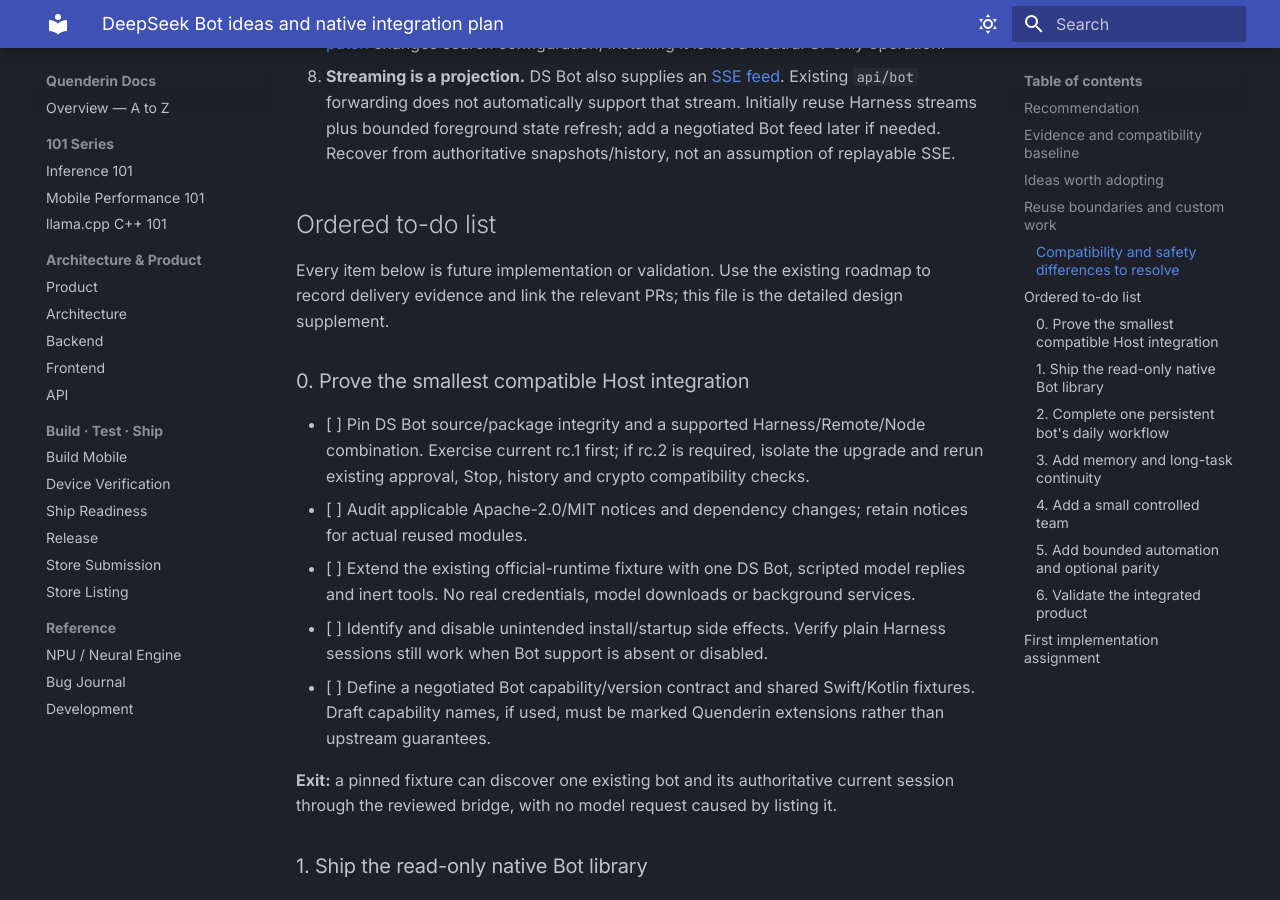
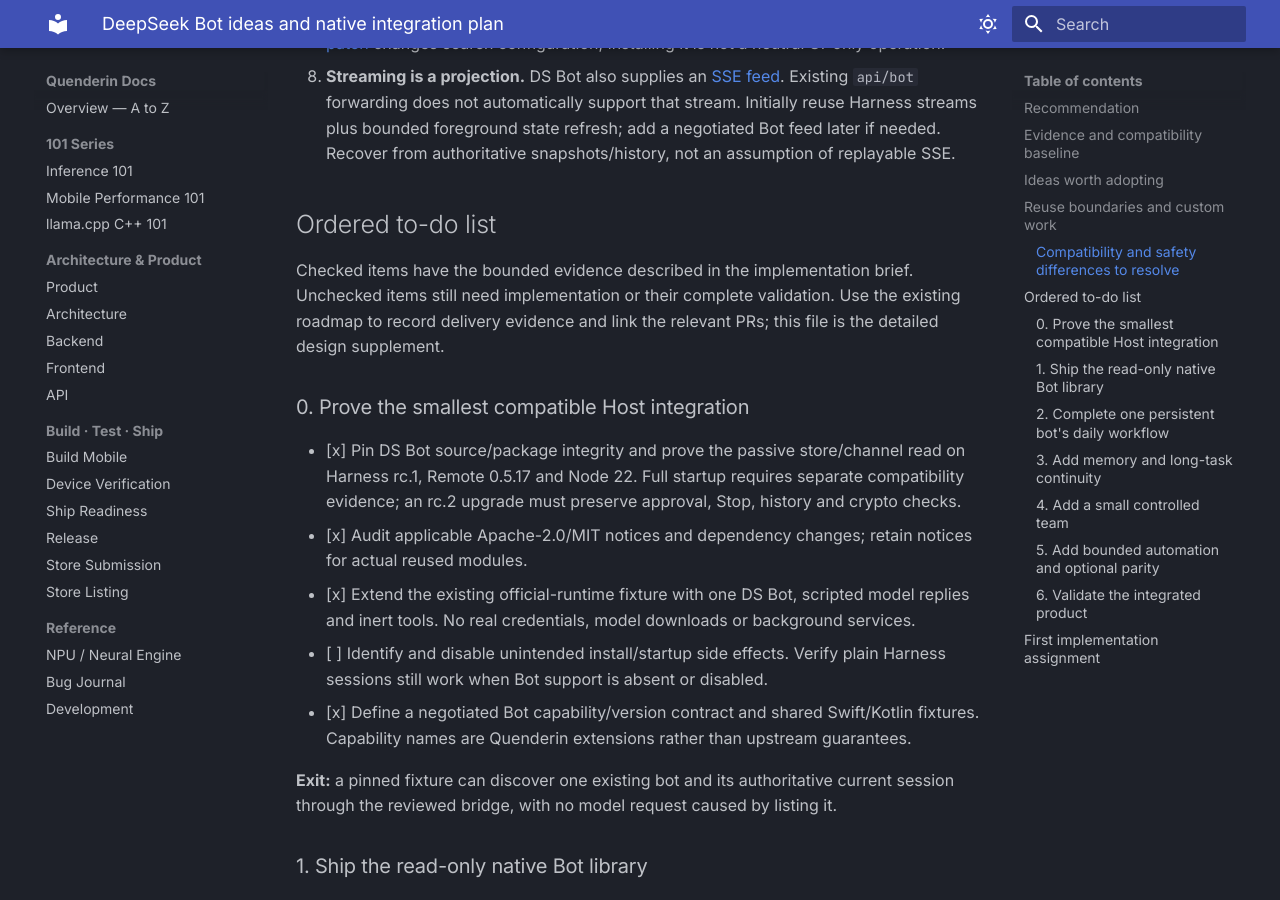
Before and after one commit to alikatgh/quenderin, an MkDocs documentation site: the page built from docs/deepseek-bot-integration-plan.md, in a window 1280 px wide and 900 px high, scrolled down 5366 px. Built offline with MkDocs 1.6.1 and Material for MkDocs 9.7.7, drawn with Linux system fonts in a browser that asks for light colours.

```diff
--- a/docs/deepseek-bot-integration-plan.md
+++ b/docs/deepseek-bot-integration-plan.md
@@ -80,15 +80,15 @@
 
 ## Ordered to-do list
 
-Every item below is future implementation or validation. Use the existing roadmap to record delivery evidence and link the relevant PRs; this file is the detailed design supplement.
+Checked items have the bounded evidence described in the implementation brief. Unchecked items still need implementation or their complete validation. Use the existing roadmap to record delivery evidence and link the relevant PRs; this file is the detailed design supplement.
 
 ### 0. Prove the smallest compatible Host integration
 
-- [ ] Pin DS Bot source/package integrity and a supported Harness/Remote/Node combination. Exercise current rc.1 first; if rc.2 is required, isolate the upgrade and rerun existing approval, Stop, history and crypto compatibility checks.
-- [ ] Audit applicable Apache-2.0/MIT notices and dependency changes; retain notices for actual reused modules.
-- [ ] Extend the existing official-runtime fixture with one DS Bot, scripted model replies and inert tools. No real credentials, model downloads or background services.
+- [x] Pin DS Bot source/package integrity and prove the passive store/channel read on Harness rc.1, Remote 0.5.17 and Node 22. Full startup requires separate compatibility evidence; an rc.2 upgrade must preserve approval, Stop, history and crypto checks.
+- [x] Audit applicable Apache-2.0/MIT notices and dependency changes; retain notices for actual reused modules.
+- [x] Extend the existing official-runtime fixture with one DS Bot, scripted model replies and inert tools. No real credentials, model downloads or background services.
 - [ ] Identify and disable unintended install/startup side effects. Verify plain Harness sessions still work when Bot support is absent or disabled.
-- [ ] Define a negotiated Bot capability/version contract and shared Swift/Kotlin fixtures. Draft capability names, if used, must be marked Quenderin extensions rather than upstream guarantees.
+- [x] Define a negotiated Bot capability/version contract and shared Swift/Kotlin fixtures. Capability names are Quenderin extensions rather than upstream guarantees.
 
 **Exit:** a pinned fixture can discover one existing bot and its authoritative current session through the reviewed bridge, with no model request caused by listing it.
 
```
Also changed, not shown: 2 other files.
